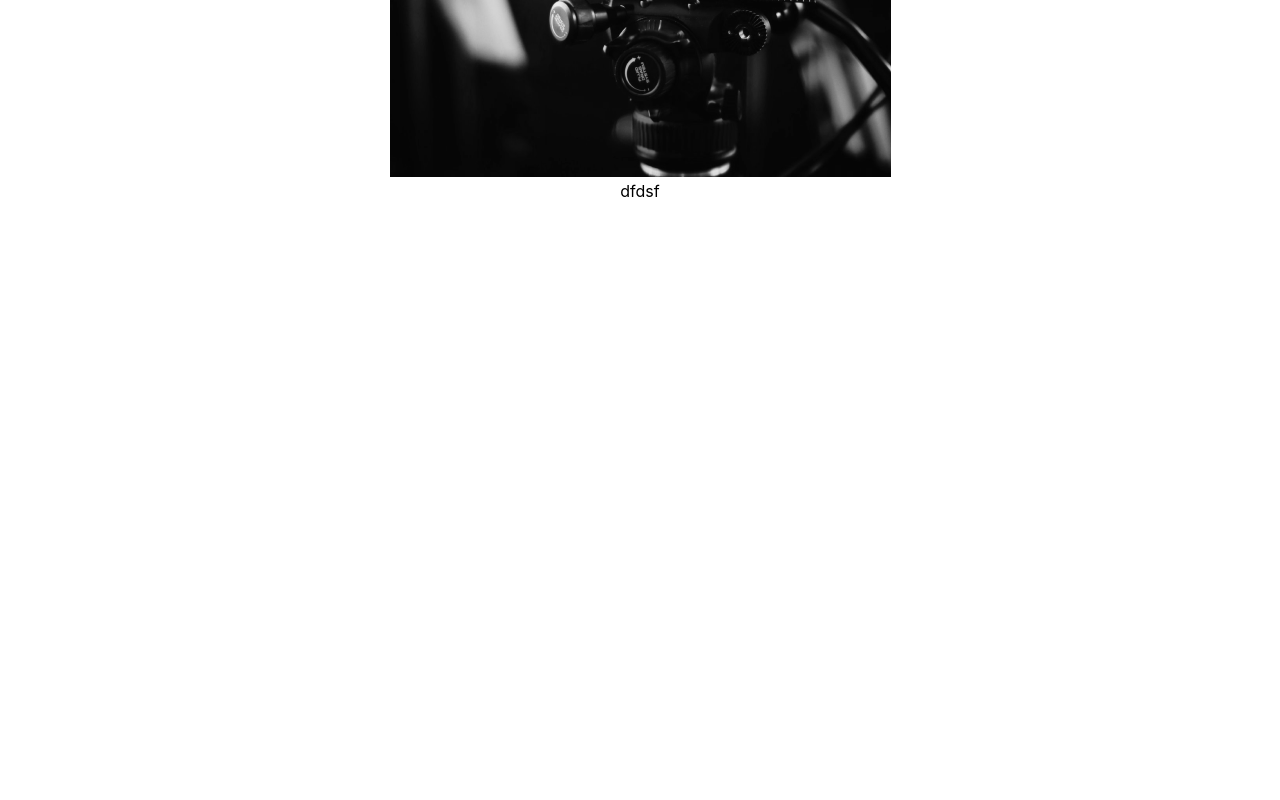
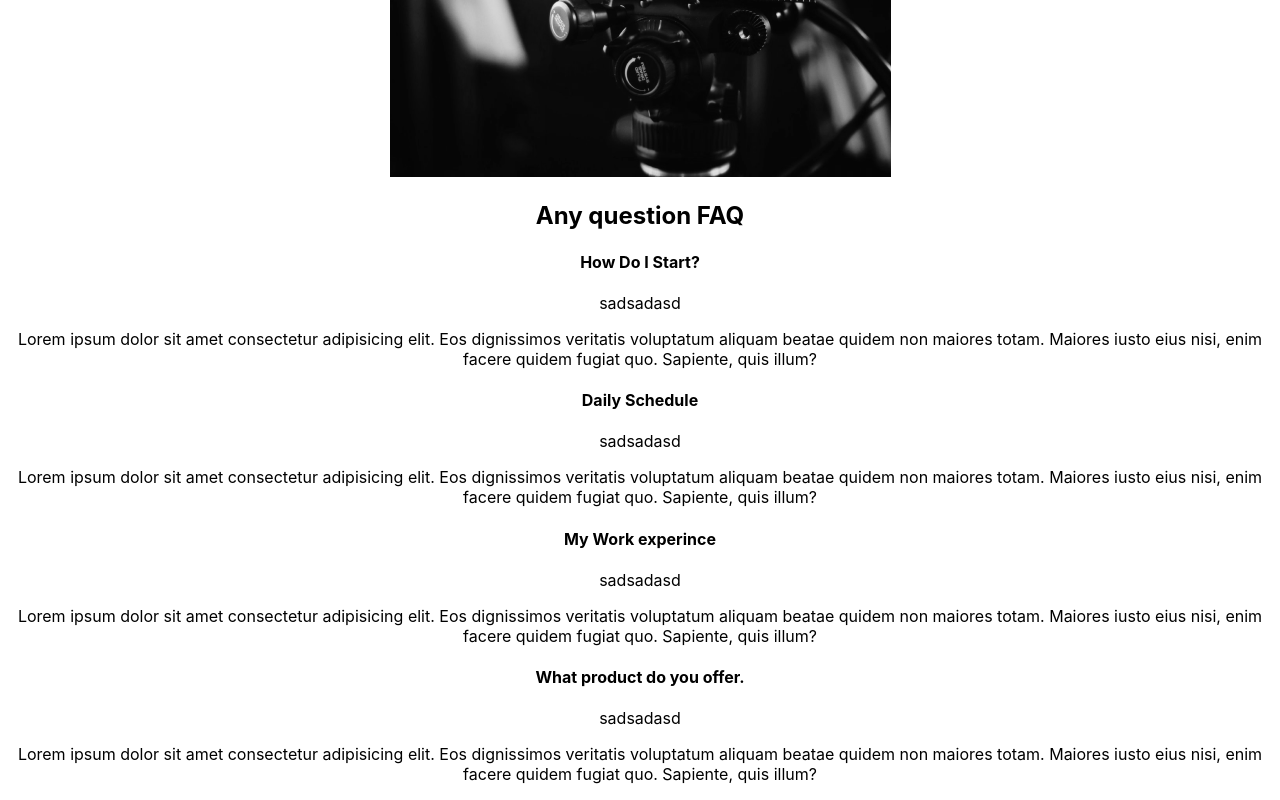
Before and after one commit to MilosTanaskovic/my-portfolio-react, a React (Create React App) app: page / in a window 1280 px wide. Shown: the part 1665-2465 px from the top of the page. Before the commit the page ends 1866 px from the top, so only its background shows below. Built offline with nearby package versions, Linux system fonts and the light colour scheme.

Commit message:
FAQ Section...

```diff
--- a/src/Components/AboutFAQ.js
+++ b/src/Components/AboutFAQ.js
@@ -2,8 +2,44 @@ import React from 'react'
 
 const AboutFAQ = () => {
  return (
-  <div>
-   dfdsf
+  <div class="about__faq">
+   <h2>Any question <span>FAQ</span></h2>
+   <div className="question">
+    <h4>How Do I Start?</h4>
+    <div className="answer">
+     <p>sadsadasd</p>
+     <p>
+      Lorem ipsum dolor sit amet consectetur adipisicing elit. Eos dignissimos veritatis voluptatum aliquam beatae quidem non maiores totam. Maiores iusto eius nisi, enim facere quidem fugiat quo. Sapiente, quis illum?
+     </p>
+    </div>
+   </div>
+   <div className="question">
+    <h4>Daily Schedule</h4>
+    <div className="answer">
+     <p>sadsadasd</p>
+     <p>
+      Lorem ipsum dolor sit amet consectetur adipisicing elit. Eos dignissimos veritatis voluptatum aliquam beatae quidem non maiores totam. Maiores iusto eius nisi, enim facere quidem fugiat quo. Sapiente, quis illum?
+     </p>
+    </div>
+   </div>
+   <div className="question">
+    <h4>My Work experince</h4>
+    <div className="answer">
+     <p>sadsadasd</p>
+     <p>
+      Lorem ipsum dolor sit amet consectetur adipisicing elit. Eos dignissimos veritatis voluptatum aliquam beatae quidem non maiores totam. Maiores iusto eius nisi, enim facere quidem fugiat quo. Sapiente, quis illum?
+     </p>
+    </div>
+   </div>
+   <div className="question">
+    <h4>What product do you offer.</h4>
+    <div className="answer">
+     <p>sadsadasd</p>
+     <p>
+      Lorem ipsum dolor sit amet consectetur adipisicing elit. Eos dignissimos veritatis voluptatum aliquam beatae quidem non maiores totam. Maiores iusto eius nisi, enim facere quidem fugiat quo. Sapiente, quis illum?
+     </p>
+    </div>
+   </div>
   </div>
  )
 }
```
Also changed, not shown: 1 other file (tests, documents, lock files or other folders).
